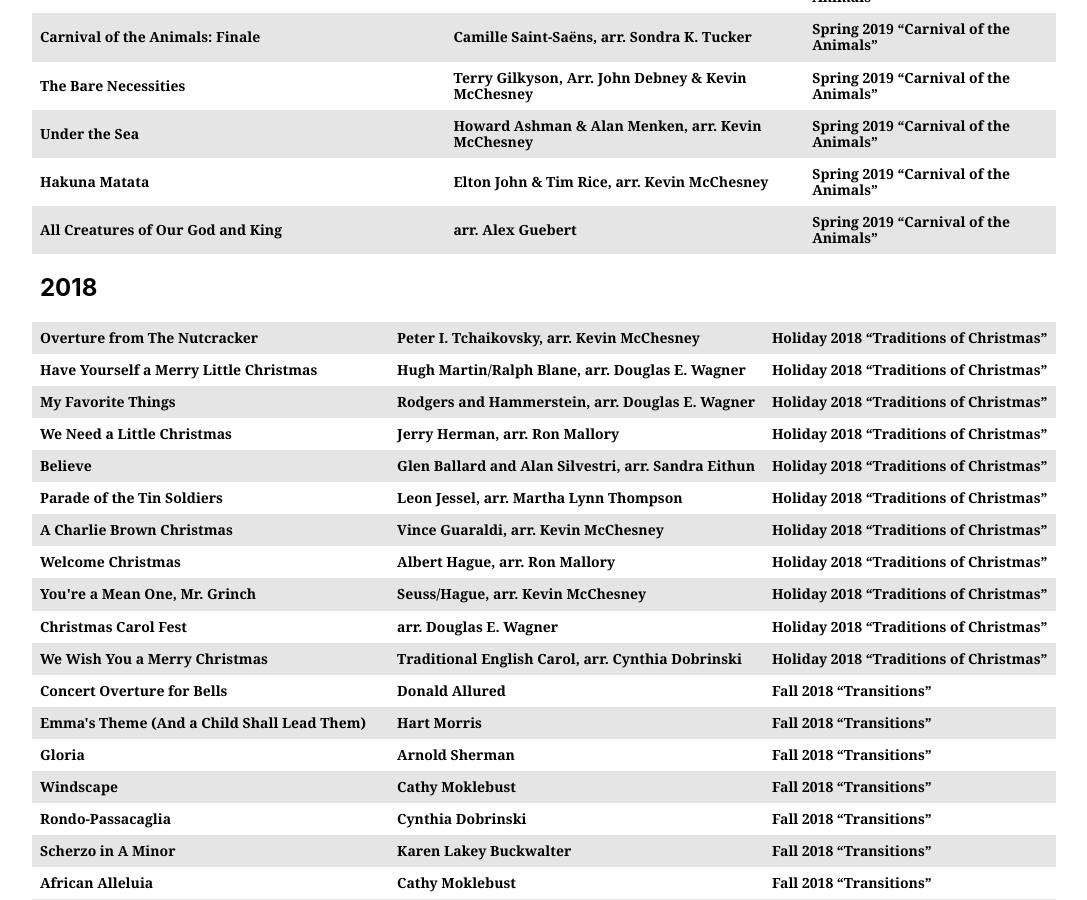
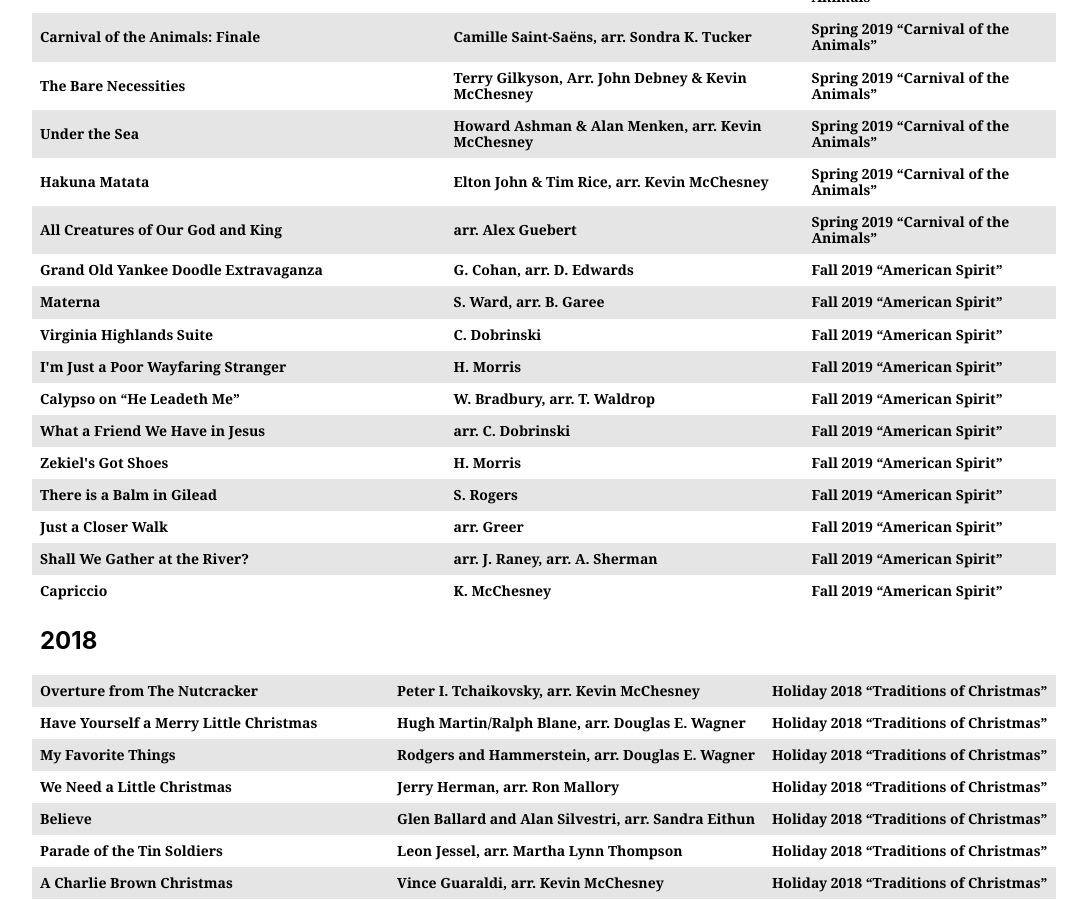
Before and after one commit to GatewayRingers/GatewayRingers.github.io, a Jekyll site: the page built from repertoire.html, in a window 1280 px wide and 900 px high, scrolled down 994 px. Shown: the whole window, without its empty margins (96-1183 px from the left). Built offline with Jekyll 4.4.1, drawn with Linux system fonts in a browser that asks for light colours; nearby versions of some CDN libraries.

Commit message:
Update annual_repertoires.yml

```diff
--- a/_data/annual_repertoires.yml
+++ b/_data/annual_repertoires.yml
@@ -51,6 +51,39 @@
     - title: All Creatures of Our God and King
       composer: arr. Alex Guebert
       concert: Spring 2019 “Carnival of the Animals”
+    - title: Grand Old Yankee Doodle Extravaganza
+      composer: G. Cohan, arr. D. Edwards
+      concert: Fall 2019 “American Spirit”
+    - title: Materna
+      composer: S. Ward, arr. B. Garee
+      concert: Fall 2019 “American Spirit”
+    - title: Virginia Highlands Suite
+      composer: C. Dobrinski
+      concert: Fall 2019 “American Spirit”
+    - title: I'm Just a Poor Wayfaring Stranger
+      composer: H. Morris
+      concert: Fall 2019 “American Spirit”
+    - title: Calypso on “He Leadeth Me”
+      composer: W. Bradbury, arr. T. Waldrop
+      concert: Fall 2019 “American Spirit”
+    - title: What a Friend We Have in Jesus
+      composer: arr. C. Dobrinski
+      concert: Fall 2019 “American Spirit”
+    - title: Zekiel's Got Shoes
+      composer: H. Morris
+      concert: Fall 2019 “American Spirit”
+    - title: There is a Balm in Gilead
+      composer: S. Rogers
+      concert: Fall 2019 “American Spirit”
+    - title: Just a Closer Walk
+      composer: arr. Greer
+      concert: Fall 2019 “American Spirit”
+    - title: Shall We Gather at the River?
+      composer: arr. J. Raney, arr. A. Sherman
+      concert: Fall 2019 “American Spirit”
+    - title: Capriccio
+      composer: K. McChesney
+      concert: Fall 2019 “American Spirit”
 
 - year: 2018
   pieces:
```
